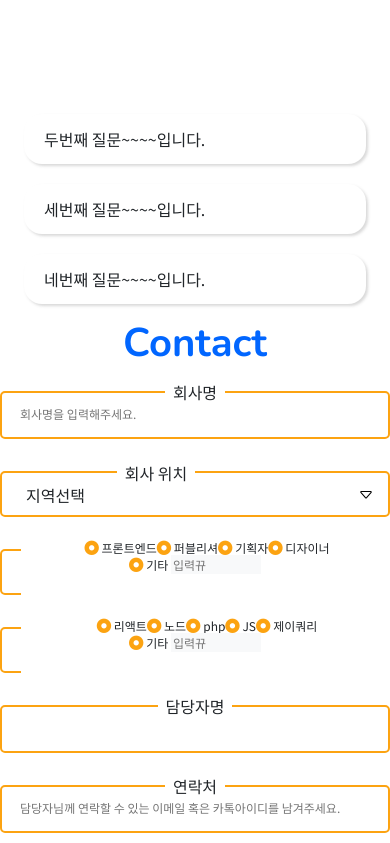
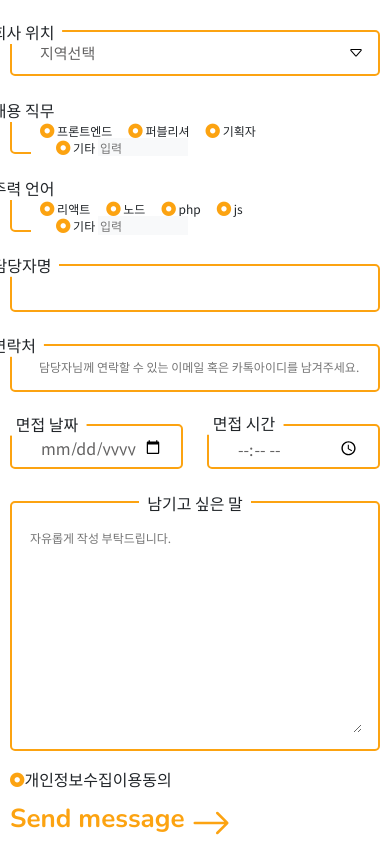
Before and after one commit to seoD22/react_intro_portfolio, a React (Create React App) app: page / in a window 390 px wide. Shown: the part 3041-3884 px from the top of the page. Built offline with nearby package versions, Linux system fonts and the light colour scheme; a web font is replaced by a local one.

Commit message:
contact_제작 완료_230223

```diff
--- a/src/component/Contact.js
+++ b/src/component/Contact.js
@@ -5,25 +5,7 @@ import { TextField, Checkbox, FormControlLabel, RadioGroup, Radio } from "@mater
 import axios from 'axios'
 
 function Contact(props) {
-  // const areaSelectEl = document.querySelectorAll('form .js-selectDiv')[0]
-  // const areainput = document.getElementsByName('area')[0]
-  // //console.log(areaSelectEl, typeof areaSelectEl)
-  // //console.log(areainput, typeof areainput)
-  // areaSelectEl.addEventListener('click', function (e) {
-  //   this.classList.toggle('on')
-  // })
-  // var areali = document.querySelectorAll('form .js-selectDiv li')
-  // areali.forEach(function (el, index) {
-  //   //console.log(typeof a,b)
-  //   el.addEventListener('click', function () {
-  //     //console.log(this, typeof this)
-  //     var _thisText = this.innerHTML
-  //     //console.log(_thisText)
-  //     document.querySelector('form .js-selectDiv p').innerHTML = _thisText
-  //     areainput.value = _thisText
-  //     //console.log(areainput.value)
-  //   })
-  // })
+  const [locationtoggle, toggleSet] = useState(false)
 
   // //팝업창 띄우기
   // document.querySelector('#agree + label a').addEventListener('click', function (e) {
@@ -52,12 +34,20 @@ function Contact(props) {
     e.preventDefault()
 
     // Handle validations
-    axios
-      .post("http://seod.cafe24app.com", { companyNm, Nm, email, comDate, comTime })
-      .then(response => {
+    axios.post("http://seod.cafe24app.com/contact", {
+      wr_comNm: "",
+      wr_comL: "",
+      wr_comPosit: "",
+      wr_comLang: "",
+      wr_manegerNm: "",
+      wr_comContact: "",
+      wr_comDate: "",
+      wr_comTime: ""
+    })
+      .then((response) => {
         console.log(response)
-        // Handle response
       })
+      .catch(error => {console.log('error : ',error.response)});
   }
 
   const [companyNm, setcompanyNm] = useState()
@@ -67,12 +57,12 @@ function Contact(props) {
   const [comTime, setcomTime] = useState()
 
   return (
-    <div id='contact_section' className='container_left'>
+    <div id='contact_section' className='container container_left'>
       <h2>Contact</h2>
       <div className='form container p-0'>
         <form action="데이터를 저장할 서버페이지경로" method="post" name="contact" id="contact" onSubmit={handleSubmit}>
           <input type="hidden" name='area' />
-          <ul className='row p-0'>
+          <ul className='row p-0 mb-0'>
             <li className="col-md-10 py-3 pr-0">
               <div className="line">
                 <p className="formindent m-0 translate_1">
@@ -87,14 +77,17 @@ function Contact(props) {
                 <p className="formindent m-0 translate_2">
                   <label className="fw-5 bg-white px-2 m-0">회사 위치</label>
                 </p>
-                <div className="js-selectDiv overflow-hidden position-relative">
+                <div onClick={()=>{
+                  toggleSet(!locationtoggle)
+                }} className={ locationtoggle? "js-selectDiv overflow-hidden position-relative on" : "js-selectDiv overflow-hidden position-relative"}>
                   <p className="bg_arrow d-flex justify-content-between align-items-center m-0"><span>지역선택</span></p>
                   <div>
-                    <ul className="position-absolute bg-white border">
+                    <ul className="position-absolute bg-white">
                       <li>잠실</li>
                       <li>강남</li>
                       <li>정자</li>
                       <li>판교</li>
+                      <li>기타</li>
                     </ul>
                   </div>
                 </div>
@@ -102,37 +95,35 @@ function Contact(props) {
             </li>
             <li className="companyNm col-md-6 py-3 pr-0">
               <div className="line">
-                <p className="formindent m-0 translate_2">
+                <p className="formindent m-0 translate_2 check_box">
                   <label className="bg-white px-2 m-0 fw-5">채용 직무</label>
                   <div className="font-sm">
                     <label className="m-0"><input type="checkbox" name="pront-end" value="pront-end" className="d-none" /><i className="bi bi-record-circle-fill"></i> 프론트엔드</label>
-                    <label className="m-0 ml-2"><input type="checkbox" name="publisher" value="publisher" className="d-none" /><i className="bi bi-record-circle-fill"></i> 퍼블리셔</label>
-                    <label className="m-0 ml-2"><input type="checkbox" name="planer" value="planer" className="d-none" /><i className="bi bi-record-circle-fill"></i> 기획자</label>
-                    <label className="m-0 ml-2"><input type="checkbox" name="designer" value="designer" className="d-none" /><i className="bi bi-record-circle-fill"></i> 디자이너</label>
-                    <label className="m-0 ml-2"><input type="checkbox" name="etc" value="etc" className="d-none" /><i className="bi bi-record-circle-fill"></i> 기타 <input type="text" className="bg-light" placeholder="입력뀨" /></label>
+                    <label className="m-0 ml-2"><input type="checkbox" name="publisher" value="publisher" className="d-none" /><i className="bi bi-record-circle-fill ps-3"></i> 퍼블리셔</label>
+                    <label className="m-0 ml-2"><input type="checkbox" name="planer" value="planer" className="d-none" /><i className="bi bi-record-circle-fill ps-3"></i> 기획자</label>
+                    <label className="m-0 ml-2"><input type="checkbox" name="etc" value="etc" className="d-none" /><i className="bi bi-record-circle-fill ps-3"></i> 기타 <input type="text" className="bg-light" placeholder="입력" /></label>
                   </div>
                 </p>
               </div>
             </li>
             <li className="companyNm col-md-6 py-3 pr-0">
               <div className="line">
-                <p className="formindent m-0 translate_2">
-                  <label className="fw-5 bg-white px-2 m-0">주력 언어</label>
+                <p className="formindent m-0 translate_2 check_box">
+                  <label className="bg-white px-2 m-0 fw-5 com_lang">주력 언어</label>
                   <div className="font-sm">
-                    <label className="m-0"><input type="checkbox" name="pront-end" value="pront-end" className="d-none" /><i className="bi bi-record-circle-fill"></i> 리액트</label>
-                    <label className="m-0 ml-2"><input type="checkbox" name="publisher" value="publisher" className="d-none" /><i className="bi bi-record-circle-fill"></i> 노드</label>
-                    <label className="m-0 ml-2"><input type="checkbox" name="planer" value="planer" className="d-none" /><i className="bi bi-record-circle-fill"></i> php</label>
-                    <label className="m-0 ml-2"><input type="checkbox" name="designer" value="designer" className="d-none" /><i className="bi bi-record-circle-fill"></i> JS</label>
-                    <label className="m-0 ml-2"><input type="checkbox" name="designer" value="designer" className="d-none" /><i className="bi bi-record-circle-fill"></i> 제이쿼리</label>
-                    <label className="m-0 ml-2"><input type="checkbox" name="etc" value="etc" className="d-none" /><i className="bi bi-record-circle-fill"></i> 기타 <input type="text" className="bg-light" placeholder="입력뀨" /></label>
+                    <label className="m-0"><input type="checkbox" name="react" value="react" className="d-none" /><i className="bi bi-record-circle-fill"></i> 리액트</label>
+                    <label className="m-0 ml-2"><input type="checkbox" name="node" value="node" className="d-none" /><i className="bi bi-record-circle-fill ps-3"></i> 노드</label>
+                    <label className="m-0 ml-2"><input type="checkbox" name="php" value="php" className="d-none" /><i className="bi bi-record-circle-fill ps-3"></i> php</label>
+                    <label className="m-0 ml-2"><input type="checkbox" name="js" value="js" className="d-none" /><i className="bi bi-record-circle-fill ps-3"></i> js</label>
+                    <label className="m-0 ml-2"><input type="checkbox" name="etc" value="etc" className="d-none" /><i className="bi bi-record-circle-fill ps-3"></i> 기타 <input type="text" className="bg-light" placeholder="입력" /></label>
                   </div>
                 </p>
               </div>
             </li>
-            <li className="col-md-2 py-3 pr-0">
+            <li className="col-md-2 py-3 pr-0 mnNm">
               <div className="line">
                 <p className="formindent m-0 translate_1">
-                  <label className="fw-5 bg-white px-2 m-0">담당자명</label>
+                  <label className="managerNm fw-5 bg-white px-2 m-0">담당자명</label>
                   <input type="text" name="companyNm" className="d-block pl-2 w-100" onChange={e => setNm(e.target.value)}/>
                 </p>
               </div>
@@ -161,7 +152,7 @@ function Contact(props) {
                 </p>
               </div>
             </li>
-            <li className="d-none d-md-block">
+            <li className="comment d-none d-md-block col-8">
               <span className="ml-3">* 남기고 싶은 말란에 추가로 남기셔도 괜찮습니다.</span>
             </li>
             <li id="message" className="col-md-12 py-3 pr-0">
@@ -171,19 +162,21 @@ function Contact(props) {
                     <label className="fw-5 bg-white px-2 m-0">남기고 싶은 말</label>
                   </div>
                   <div>
+                    <textarea name="etc_text" className='etc_text d-block w-100 pl-4' placeholder='자유롭게 작성 부탁드립니다.'></textarea>
                   </div>
                 </p>
               </div>
             </li>
           </ul>
           <p>
-            <input type="checkbox" id="agree" className="d-none" />
-            <label className="d-flex align-items-center"><i className="bi bi-record-circle-fill"></i>개인정보수집이용동의
-              <a href="#popagree" className="m-2">자세히보기</a>
+            <input type="checkbox" id="agree" class="d-none" />
+            <label for="agree" class="d-flex align-items-center"><i class="bi bi-record-circle-fill"></i>개인정보수집이용동의
+              {/* <a href="#popagree" class="m-2">자세히보기
+              </a> */}
             </label>
           </p>
-          <p id="send" className="d-flex align-items-center">
-            <input type="submit" value="Send message" />
+          <p id="send" className="mt-2 d-flex align-items-center">
+            <input type="submit" value="Send message" className='ps-0' />
             <svg xmlns="http://www.w3.org/2000/svg" width="40" height="40" fill="currentColor" className="bi bi-arrow-right ml-3" viewBox="0 0 16 16"><path d="M1 8a.5.5 0 0 1 .5-.5h11.793l-3.147-3.146a.5.5 0 0 1 .708-.708l4 4a.5.5 0 0 1 0 .708l-4 4a.5.5 0 0 1-.708-.708L13.293 8.5H1.5A.5.5 0 0 1 1 8z" />
             </svg>
           </p>
--- a/src/component/Preinterview.js
+++ b/src/component/Preinterview.js
@@ -30,8 +30,7 @@ function Preinterview(props) {
 
 
   return (
-    <div id='preinterview' className='container_left'>
-      <h2>Preinterview</h2>
+    <div>
       {
         resize <= 992
         ? <Pre_mobile></Pre_mobile> : <Pre_PC></Pre_PC>
--- a/src/css/font.scss
+++ b/src/css/font.scss
@@ -151,6 +151,17 @@ h2{font-family: 'Nunito', 'Noto Sans KR', sans-serif; font-weight: 700; font-siz
   }
 }
 
+#contact_section{
+  .location{
+    span{
+      font-size: 15px;
+      color: rgb(100, 99, 99);
+    }
+  }
+}
+
+
+
 @media(min-width: 992px){
   h2{
     font-size: 50px;
--- a/src/css/style.scss
+++ b/src/css/style.scss
@@ -518,6 +518,65 @@ p{
   }
 }
 
+#contact_section{
+  .formindent{
+    > input{
+      padding-left: 11px;
+    }
+    > label{
+      position: relative;
+      transform: translateX(-301%);
+    }
+    .managerNm{
+      transform: translateX(-231%);
+    }
+  }
+  .translate_2{
+    > label{
+      transform: translateX(-219%);
+    }
+  }
+  .meeting{
+    .formindent{
+      > label{
+        transform: translateX(-63%);
+      }
+    }
+  }
+  .check_box{
+    top: 23px;
+    .font-sm{
+      text-align: left;
+      left: 27px;
+    }
+  }
+
+  .companyNm{
+    .formindent::before{
+      content: "";
+      position: absolute;
+      left: 3px;
+      top: -20px;
+      width: 100%;
+      height: 80px;
+      margin-left: 16px;
+      background-color: white;
+    }
+  }
+  .font-sm{
+    position: relative;
+    transform: translate(-15px, 1px);
+  }
+  .js-selectDiv{
+    span{
+      padding-left: 4px;
+    }
+  }
+  .etc_text{
+    height: 206px;
+  }
+}
+
 
 
 @media(min-width: 992px) {
@@ -853,6 +912,46 @@ p{
       }
     }
   }
+
+  #contact_section{
+    .translate_1{
+      display: flex;
+      flex-direction: column;
+      align-items: baseline;
+      left: 2px;
+    }
+    .formindent{
+      > label{
+        transform: none;
+        left: 2px;
+      }
+      .managerNm{
+        transform: none;
+      }
+    }
+    .translate_2{
+      > label{
+        transform: none;
+        left: -35px;
+      }
+    }
+    .check_box{
+      display: flex;
+      flex-direction: column;
+      align-items: start;
+      > label{
+        left: 4px;
+      }
+    }
+    .meeting .formindent > label{
+      transform: none;
+    }
+    .comment{
+      span{
+        float: left;
+      }
+    }
+  }
 }
 
 
@@ -1150,11 +1249,6 @@ body.show #popagree{
 #contact{
   .location{
     height: 46px;
-    > .formindent{
-      > label{
-        transform: translate(-39px, 0);
-      }
-    }
     .js-selectDiv{
       top: -34%
     }
@@ -1192,29 +1286,15 @@ body.show #popagree{
         z-index: 1;
       }
     }
-    label:nth-child(1){
-      padding-left: 24px;
-    }
     i{
       color: #FCA311;
     }
     input:checked + i::before{
       color: #0166FF;
     }
-    p.formindent::before{
-      content: "";
-      position: absolute;
-      left: 3px;
-      top: 18px;
-      width: 100%;
-      height: 80px;
-      margin-left: 16px;
-      background-color: white;
-    }
     p.formindent > label{
       position: relative;
       z-index: 1;
-      transform: translate(-478px, 0);
     }
     input[type="text"]{
       width: 90px;
```
Also changed, not shown: 1 other file (tests, documents, lock files or other folders).
